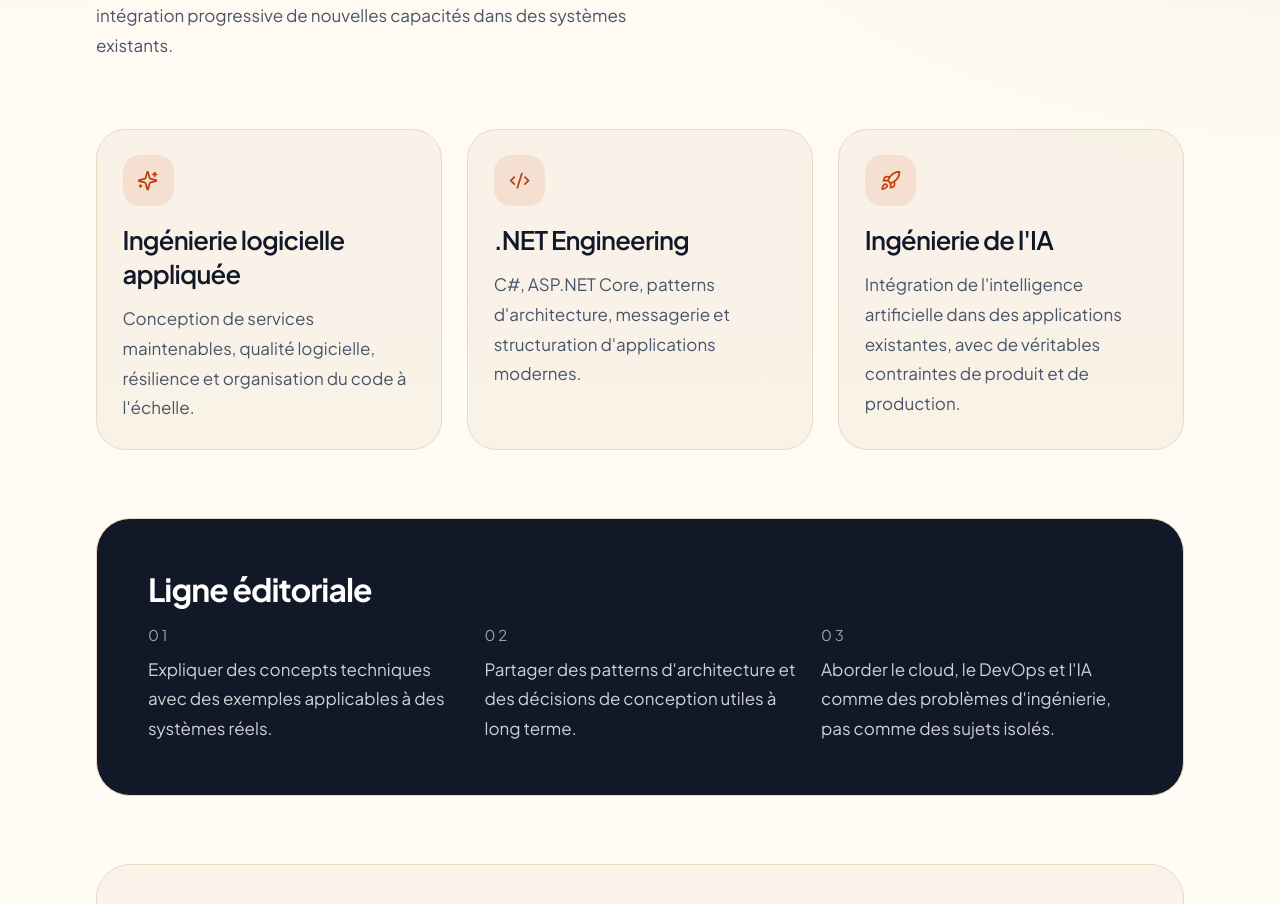
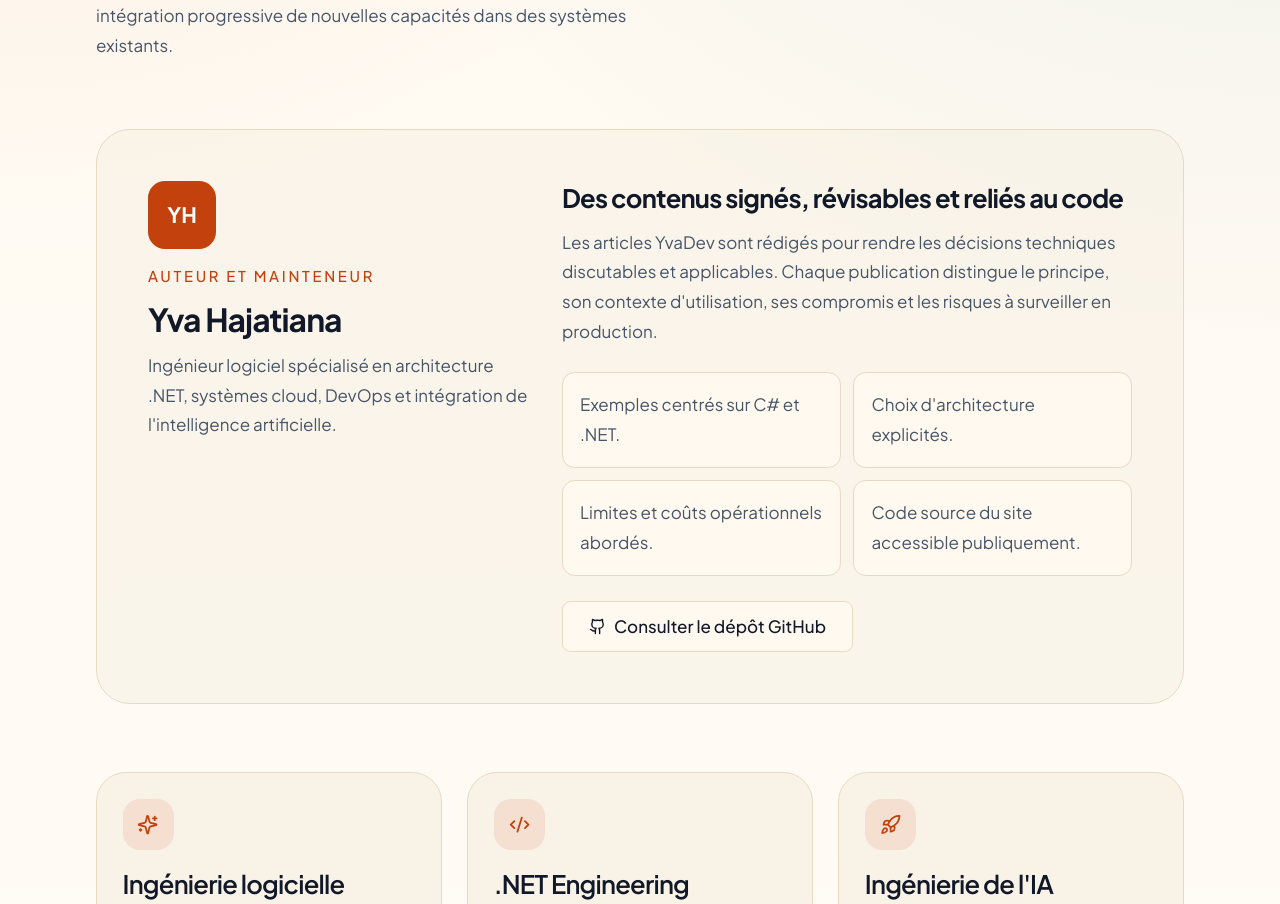
Before and after one commit to Yvahajatiana/yvadev, a Next.js app: page /about in a window 1280 px wide. Shown: the part 720-1624 px from the top of the page. Built offline with nearby package versions, Linux system fonts and the light colour scheme; no server answers.

Commit message:
strengthen author trust signals

```diff
--- a/app/about/page.tsx
+++ b/app/about/page.tsx
@@ -1,5 +1,5 @@
 import { Metadata } from 'next';
-import { Cloud, Code2, Rocket, Sparkles } from 'lucide-react';
+import { Cloud, Code2, Github, Rocket, Sparkles } from 'lucide-react';
 import { Button } from '@/components/ui/Button';
 import { siteConfig } from '@/lib/constants';
 
@@ -66,6 +66,39 @@ export default function AboutPage() {
           </div>
         </section>
 
+        <section className="grid gap-8 rounded-[2rem] border border-border bg-muted/40 p-8 md:grid-cols-[0.8fr_1.2fr] md:p-12">
+          <div>
+            <div className="mb-4 inline-flex h-16 w-16 items-center justify-center rounded-2xl bg-primary text-xl font-bold text-white">
+              YH
+            </div>
+            <p className="text-sm font-medium uppercase tracking-[0.18em] text-primary">Auteur et mainteneur</p>
+            <h2 className="mt-3 text-3xl font-bold text-foreground">Yva Hajatiana</h2>
+            <p className="mt-3 text-secondary">{siteConfig.author.bio}</p>
+          </div>
+
+          <div className="space-y-6">
+            <div>
+              <h2 className="text-2xl font-bold text-foreground">Des contenus signés, révisables et reliés au code</h2>
+              <p className="mt-3 text-secondary">
+                Les articles YvaDev sont rédigés pour rendre les décisions techniques discutables et applicables.
+                Chaque publication distingue le principe, son contexte d'utilisation, ses compromis et les risques à surveiller en production.
+              </p>
+            </div>
+            <ul className="grid gap-3 text-secondary sm:grid-cols-2">
+              <li className="rounded-xl border border-border bg-background p-4">Exemples centrés sur C# et .NET.</li>
+              <li className="rounded-xl border border-border bg-background p-4">Choix d'architecture explicités.</li>
+              <li className="rounded-xl border border-border bg-background p-4">Limites et coûts opérationnels abordés.</li>
+              <li className="rounded-xl border border-border bg-background p-4">Code source du site accessible publiquement.</li>
+            </ul>
+            <Button variant="outline" asChild>
+              <a href={siteConfig.social.github} target="_blank" rel="noopener noreferrer">
+                <Github className="mr-2 h-4 w-4" />
+                Consulter le dépôt GitHub
+              </a>
+            </Button>
+          </div>
+        </section>
+
         <section className="grid gap-6 md:grid-cols-3">
           {pillars.map(({ title, description, icon: Icon }) => (
             <article key={title} className="rounded-[1.75rem] border border-border bg-muted/50 p-6">
```
